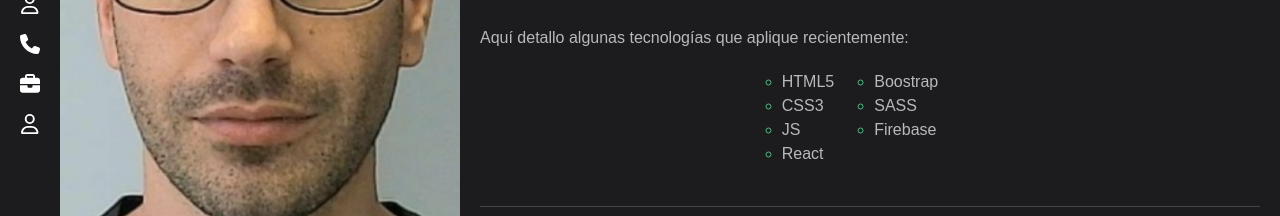
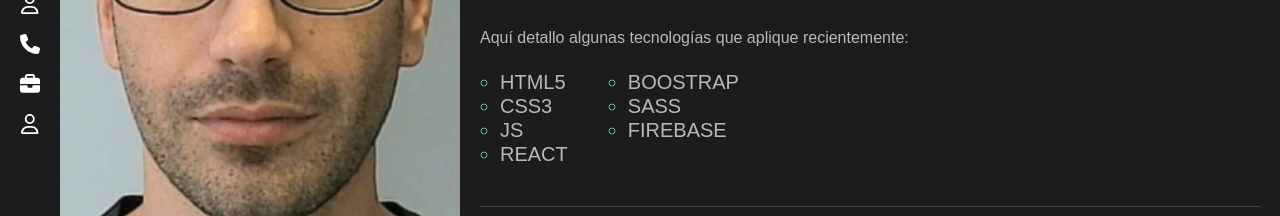
Before and after one commit to Nicofnx/newPortfolio2, a React (Create React App) app: page / in a window 1280 px wide. Shown: the part 336-552 px from the top of the page. Built offline with nearby package versions, Linux system fonts and the light colour scheme.

Commit message:
texto upper

```diff
--- a/src/components/MyFormation/MyFormatio.jsx
+++ b/src/components/MyFormation/MyFormatio.jsx
@@ -23,7 +23,7 @@ const MyFormation = () => {
     setCertShow(certificados[targetId])
     setTimeout(() => {
       setCertShow(certificados[0])
-    }, 6000);
+    }, 10000);
   }
 
   return(
--- a/src/components/PersonalData/PersonalData.styles.js
+++ b/src/components/PersonalData/PersonalData.styles.js
@@ -71,18 +71,22 @@ export const MyDescription = styled.p`
 
 export const ContainerSkills = styled.div`
   display:flex;
-  justify-content: center;
-  gap: 40px;
-  margin: 20px 0 0 0;
+  justify-content: flex-start;
+  gap: 60px;
+  margin: 20px 0 0 20px;
 
   ul{
     li{
       list-style-type:circle;
       list-style-position: outside;
       color: #52ba85;
+      font-size: 20px;
+      text-transform: uppercase;
+
 
       span{
         color: #b9b9b9;
+
       }
     }
   }
```
